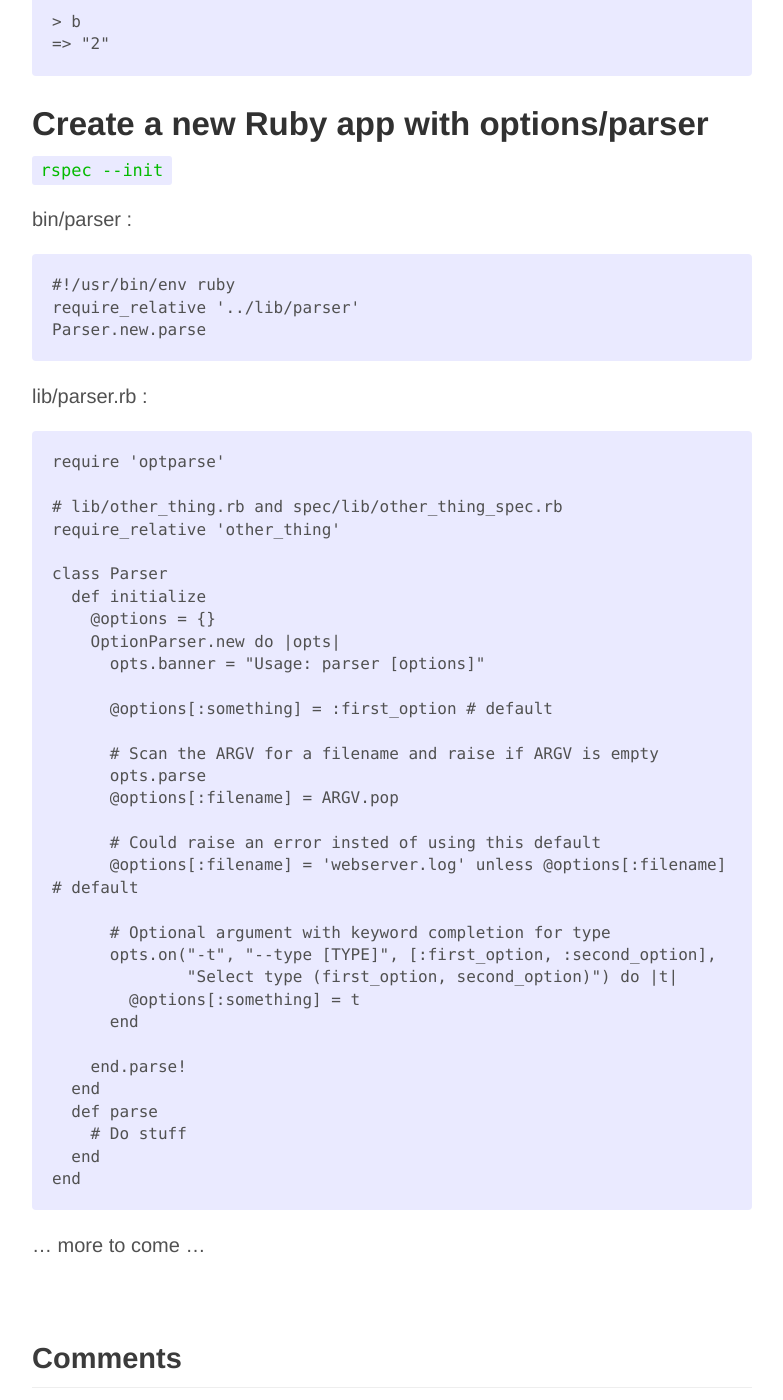
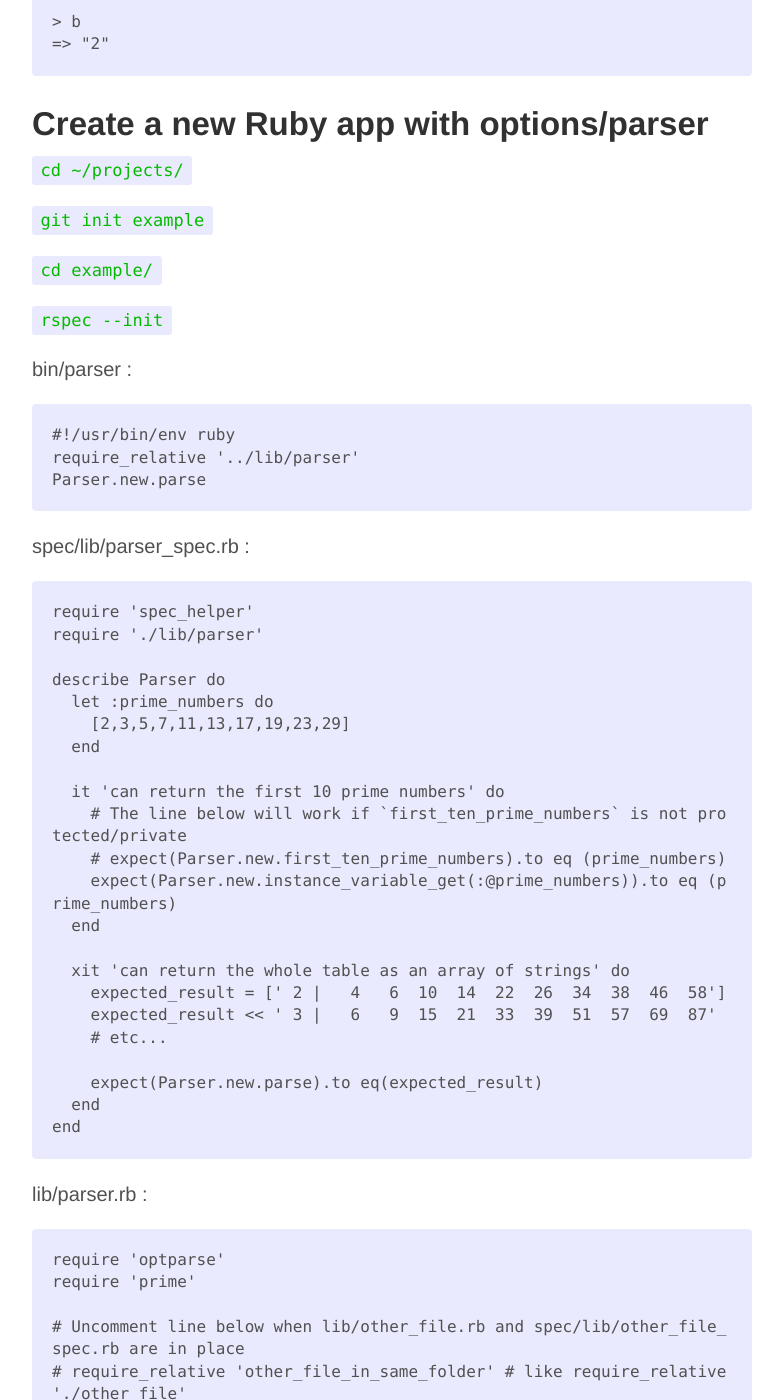
Before and after one commit to avjaarsveld/avjaarsveld.github.io, a Jekyll site: the page built from _posts/2015-09-15-Ruby-Cheatsheet.md, in a window 1280 px wide and 1400 px high, scrolled down 734 px. Shown: the whole window, without its empty margins (248-1031 px from the left). Built offline with Jekyll 4.4.1, drawn with Linux system fonts in a browser that asks for light colours; Markdown is read by kramdown in place of the engine named in the settings; comment, search, counter and statistics services are not loaded; some of the changed text lies outside the part shown.

Commit message:
New Ruby App with Parser notes added to

````diff
--- a/_posts/2015-09-15-Ruby-Cheatsheet.md
+++ b/_posts/2015-09-15-Ruby-Cheatsheet.md
@@ -32,6 +32,12 @@ a,b = ["1", "2"]
 
 # Create a new Ruby app with options/parser
 
+`cd ~/projects/`
+
+`git init example`
+
+`cd example/`
+
 `rspec --init`
 
 bin/parser :
@@ -42,16 +48,46 @@ require_relative '../lib/parser'
 Parser.new.parse
 ```
 
+spec/lib/parser_spec.rb :
+
+```
+require 'spec_helper'
+require './lib/parser'
+
+describe Parser do
+  let :prime_numbers do
+    [2,3,5,7,11,13,17,19,23,29]
+  end
+
+  it 'can return the first 10 prime numbers' do
+    # The line below will work if `first_ten_prime_numbers` is not protected/private
+    # expect(Parser.new.first_ten_prime_numbers).to eq (prime_numbers)
+    expect(Parser.new.instance_variable_get(:@prime_numbers)).to eq (prime_numbers)
+  end
+
+  xit 'can return the whole table as an array of strings' do
+    expected_result = [' 2 |   4   6  10  14  22  26  34  38  46  58']
+    expected_result << ' 3 |   6   9  15  21  33  39  51  57  69  87'
+    # etc...
+
+    expect(Parser.new.parse).to eq(expected_result)
+  end
+end
+```
+
+
 lib/parser.rb :
 
 ```
 require 'optparse'
+require 'prime'
 
-# lib/other_thing.rb and spec/lib/other_thing_spec.rb
-require_relative 'other_thing'
+# Uncomment line below when lib/other_file.rb and spec/lib/other_file_spec.rb are in place
+# require_relative 'other_file_in_same_folder' # like require_relative './other_file'
 
 class Parser
   def initialize
+    @prime_numbers = first_ten_prime_numbers
     @options = {}
     OptionParser.new do |opts|
       opts.banner = "Usage: parser [options]"
@@ -73,10 +109,23 @@ class Parser
 
     end.parse!
   end
+
   def parse
     # Do stuff
+  end
+
+  def first_ten_prime_numbers
+    @prime_numbers ||= Prime.first 10
   end
 end
 ```
 
-... more to come ...
+Run `rspec` to test
+
+## Command Line
+
+> Run `chmod u+x bin/parser` to make `parser` executable (from the command line, for example `bin/parser`)
+
+`bin/parser -t s filename` for `:something=>:second_option, :filename=>"filename"`
+
+`bin/parser -t first_option filename` for `:something=>:first_option, :filename=>"filename"`
````
